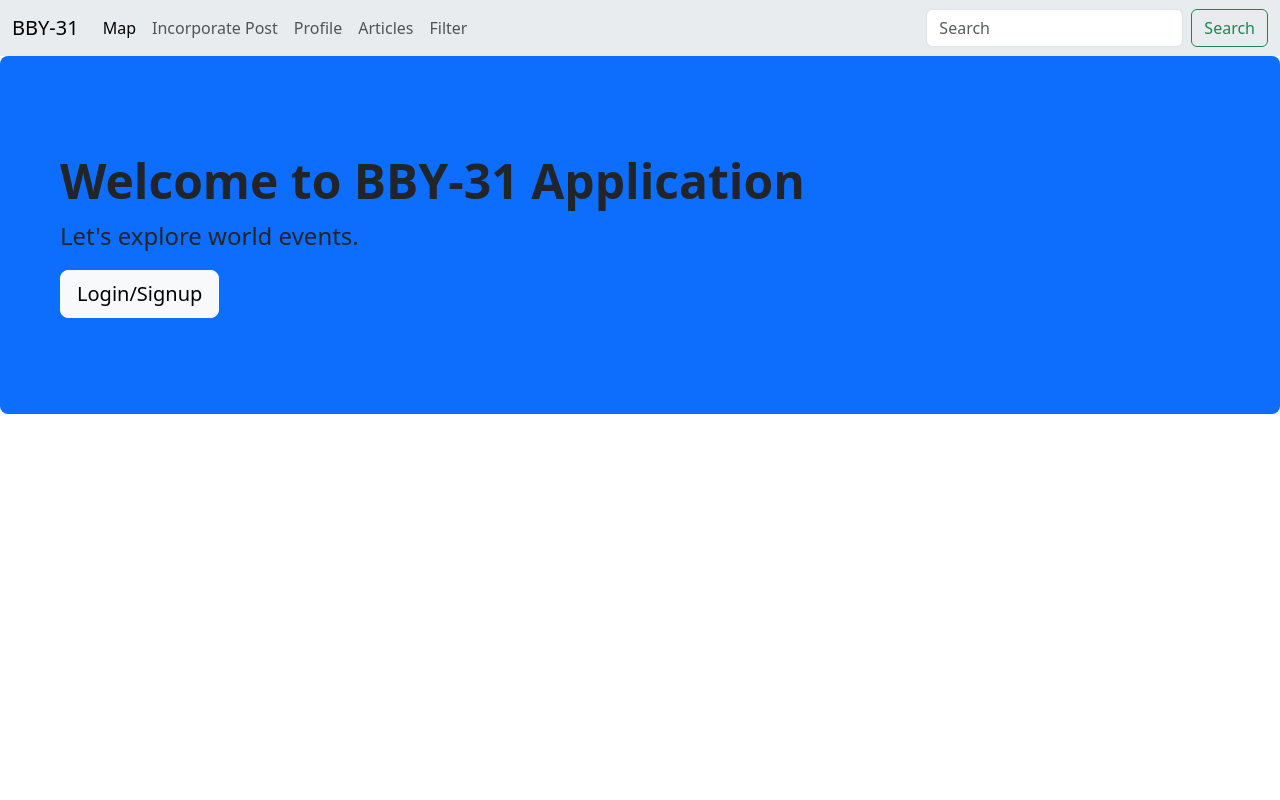
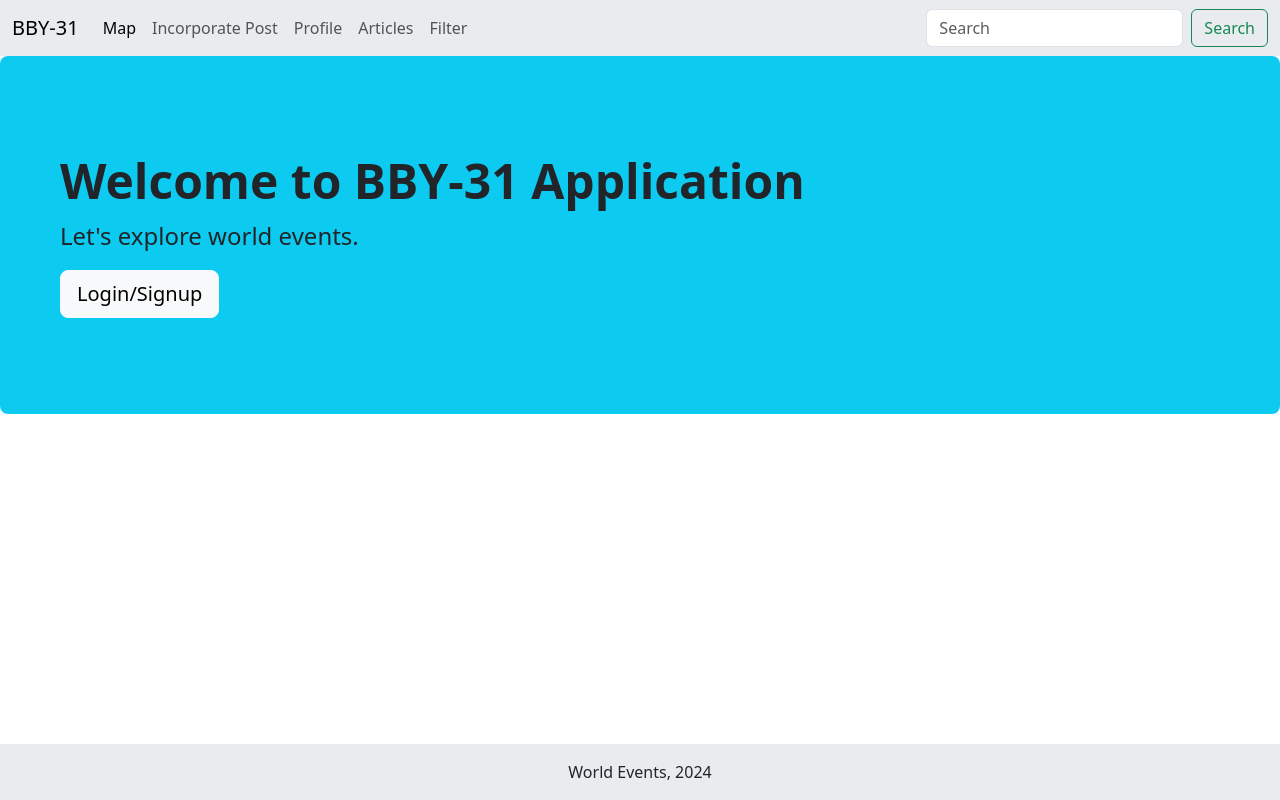
Before and after one commit to AlfredoLuzardo/1800_202410_BBY-31, a plain HTML site: page index.html in a window 1280 px wide. Drawn offline with nearby package versions, Linux system fonts and the light colour scheme.

Commit message:
Added footer and changed welcome banner colour

```diff
--- a/index.html
+++ b/index.html
@@ -66,8 +66,7 @@
         </div>
       </nav>
 
-
-      <div class="p-5 mb-4 bg-primary rounded-3">
+      <div class="p-5 mb-4 bg-info rounded-3">
         <div class="container-fluid py-5">
           <h1 class="display-5 fw-bold">Welcome to BBY-31 Application</h1>
           <p class="col-md-8 fs-4">Let's explore world events.</p>
@@ -77,8 +76,15 @@
           <!-- Add an onclick attribute to define click event handler -->
           <!-- <button onclick="window.location.href='login.html'" class="btn btn-primary btn-lg" type="button">Login/Signup</button> -->
         </div>
-  </div>
+      </div>
 
+      <!-- Sticky Footer with Icons-->
+      <!-- Basic Sticky Footer-->
+      <footer class="fixed-bottom py-3 bg-body-secondary">
+        <div class="container text-center">
+          World Events, 2024
+        </div>
+      </footer>
 
     <!---------------------------------------------->
     <!-- Your own JavaScript functions go here    -->
```
Also changed, not shown: styles/style.css (line endings or trailing spaces).
